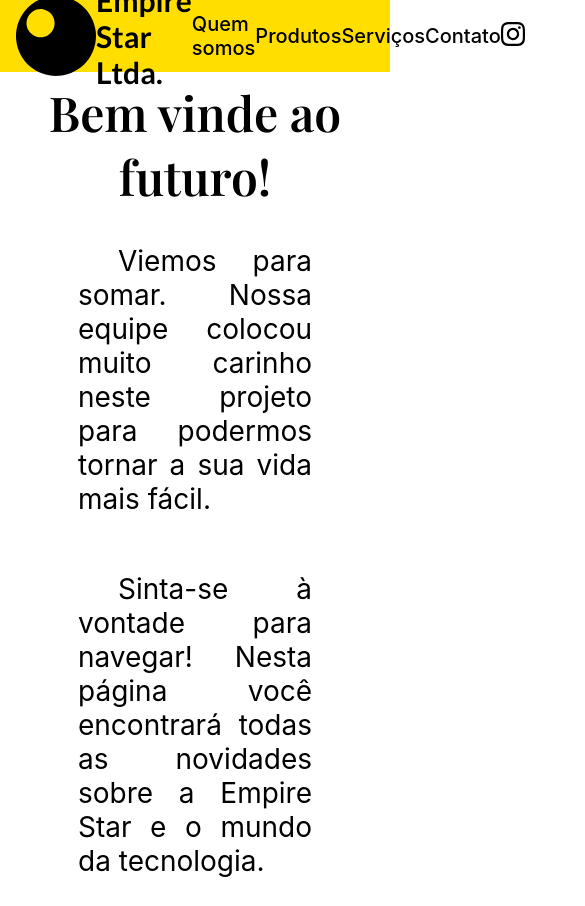
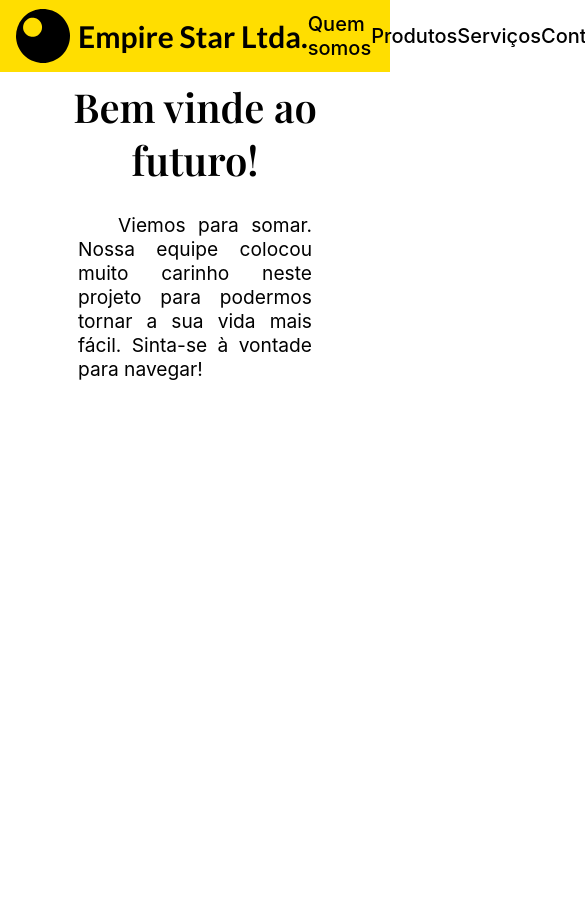
Before and after one commit to empirestarltda/landingpage, a React (Create React App) app in the folder es_landingpage/: page / in a window 390 px wide. Shown: the top 906 px of the page, 585 px wide, since content can reach past the window. After the commit the page ends 844 px from the top, so only its background shows below. Built offline with nearby package versions, Linux system fonts and the light colour scheme.

Commit message:
Melhorar responsividade: Produtos

```diff
--- a/es_landingpage/src/components/Cabecalho/index.tsx
+++ b/es_landingpage/src/components/Cabecalho/index.tsx
@@ -55,7 +55,7 @@ export function Cabecalho({funcaoCabecalho, estadoCabecalho}:CabecalhoProps){
             <div id='menu_container'>
                 <div id='grupo_logo' >
                     <div id='menu_icon' onClick={()=>funcaoCabecalho()}><img  src={menu} alt="ícone de menu"/></div>
-                    <Link to='/home'>
+                    <Link to='/home' onClick={()=>estadoCabecalho === true? funcaoCabecalho():null}>
                         <img src={logo} alt="Logo da Empire Star" />
                         <h2>Empire Star Ltda.</h2>
                     </Link>
@@ -65,6 +65,9 @@ export function Cabecalho({funcaoCabecalho, estadoCabecalho}:CabecalhoProps){
                     {estadoCabecalho === true?
                         <div id='barra_lateral'>
                             {options.map(option => <Link to={`/${option.rota}`} onClick={() => funcaoCabecalho()}>{option.etiqueta}</Link>)}
+                            <a id='instagramIcon' href="https://www.instagram.com/empirestarltda/">
+                                <img  src={instagram_icon} alt="ícone do instagram" />
+                            </a>
                         </div>
                     :
                         <>
--- a/es_landingpage/src/components/Cabecalho/styles.ts
+++ b/es_landingpage/src/components/Cabecalho/styles.ts
@@ -15,6 +15,15 @@ export const Container = styled.nav `
         align-items: center;
         margin-left: 1rem;
         font-weight: 400;
+        h2{
+            padding-left: 0.5rem;
+            white-space: nowrap;
+        }
+
+        img{
+            height: 75%;
+        }
+        @media (max-width: 500px){
             a{
                 height: 100%;
                 width: fit-content;
@@ -32,7 +41,7 @@ export const Container = styled.nav `
                     height: 75%;
                 }
             }
-
+        }
     }
 
     #instagramIcon{
@@ -76,6 +85,13 @@ export const Container = styled.nav `
         display: flex;
         flex-direction: column;
         background-color: var(--primary-color);
+        align-items: center;
+        a{
+            width: 100%;
+            display: flex;
+            flex-direction: column;
+            align-items: center;
+        }
     }
 
 `
--- a/es_landingpage/src/components/Conteudo/index.tsx
+++ b/es_landingpage/src/components/Conteudo/index.tsx
@@ -42,8 +42,7 @@ export function Conteudo({nome_da_pagina}:ConteudoProps){
             <>
                 <h1>Bem vinde ao futuro!</h1>
                 <div id="texto">
-                    <p>Viemos para somar. Nossa equipe colocou muito carinho neste projeto para podermos tornar a sua vida mais fácil.</p>
-                    <p>Sinta-se à vontade para navegar! Nesta página você encontrará todas as novidades sobre a Empire Star e o mundo da tecnologia.</p>
+                    <p>Viemos para somar. Nossa equipe colocou muito carinho neste projeto para podermos tornar a sua vida mais fácil. Sinta-se à vontade para navegar!</p>
                 </div>
             </>
             :
--- a/es_landingpage/src/components/Conteudo/styles.ts
+++ b/es_landingpage/src/components/Conteudo/styles.ts
@@ -9,7 +9,7 @@ export const Container = styled.section `
     h1{
         font-size: 4.5rem;
         @media (max-width: 500px) {
-            font-size: 3rem;
+            font-size: 2.5rem;
             margin: 0.5rem;
             text-align: center;
         }
@@ -20,9 +20,14 @@ export const Container = styled.section `
         flex-direction: column;
         text-align: justify;
         text-indent: 50;
+        align-items: center;
         p{
             font-size: 1.75rem;
             text-indent: 2.5rem;
+            @media (max-width: 500px) {
+
+                font-size: 1.2rem;
+            }
         }
     }
     blockquote{
@@ -37,6 +42,10 @@ export const Container = styled.section `
         font-style: italic;
         label{
             text-align: end;
+        }
+        @media (max-width: 500px) {
+            width: 100%;
+            font-size: 1.2rem;
         }
 
     }
--- a/es_landingpage/src/components/Produto/styles.ts
+++ b/es_landingpage/src/components/Produto/styles.ts
@@ -29,11 +29,21 @@ export const Container = styled.div `
                 margin: auto;
             }
         }
-
+        @media (max-width: 500px) {
+            align-items: center;
+        }
     }
     #texto{
         text-indent: 2rem;
         margin: auto 5rem auto auto;
+        @media (max-width: 500px) {
+            font-size: 1.2rem;
+            margin-bottom: 1rem;
+        }
     }
-
+    @media (max-width: 500px){
+        display: flex;
+        flex-direction: column;
+        width: 100%;
+    }
 `
```
Lines whose indentation alone changed are shown as unchanged.
